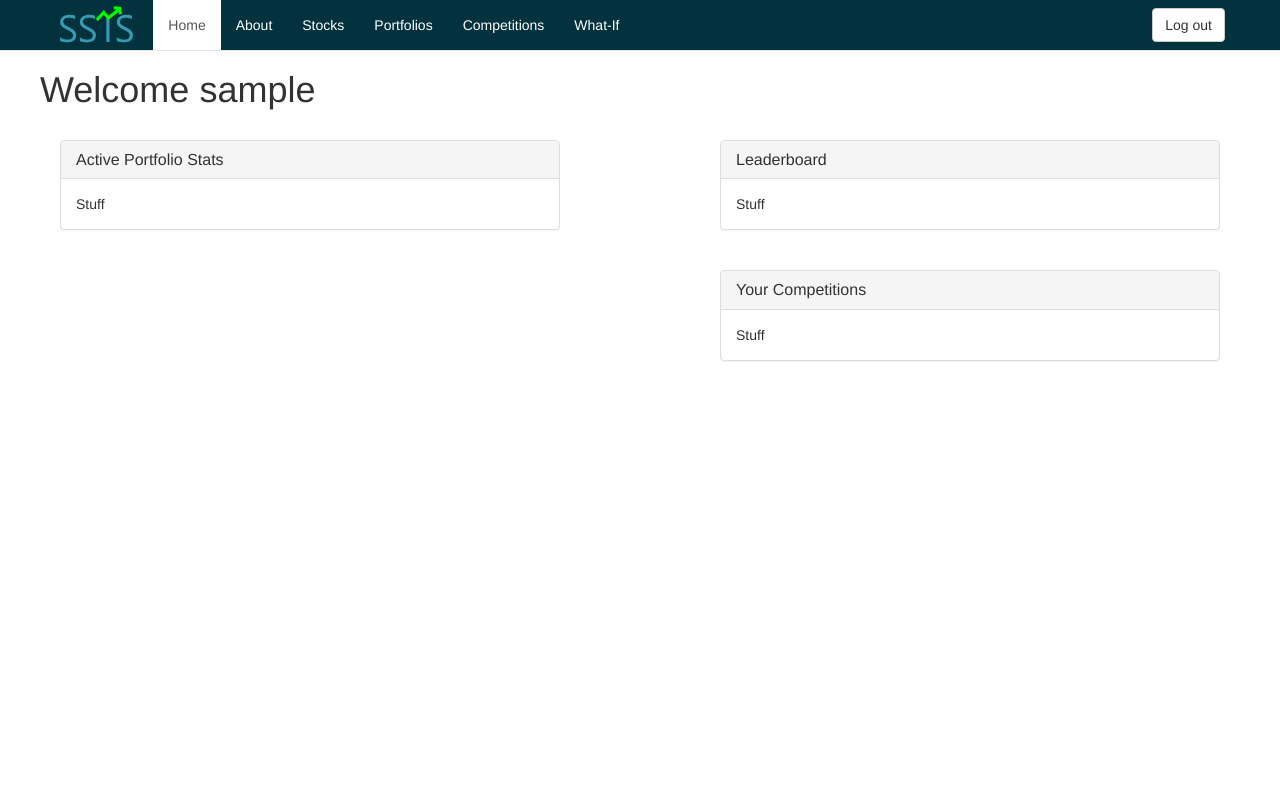
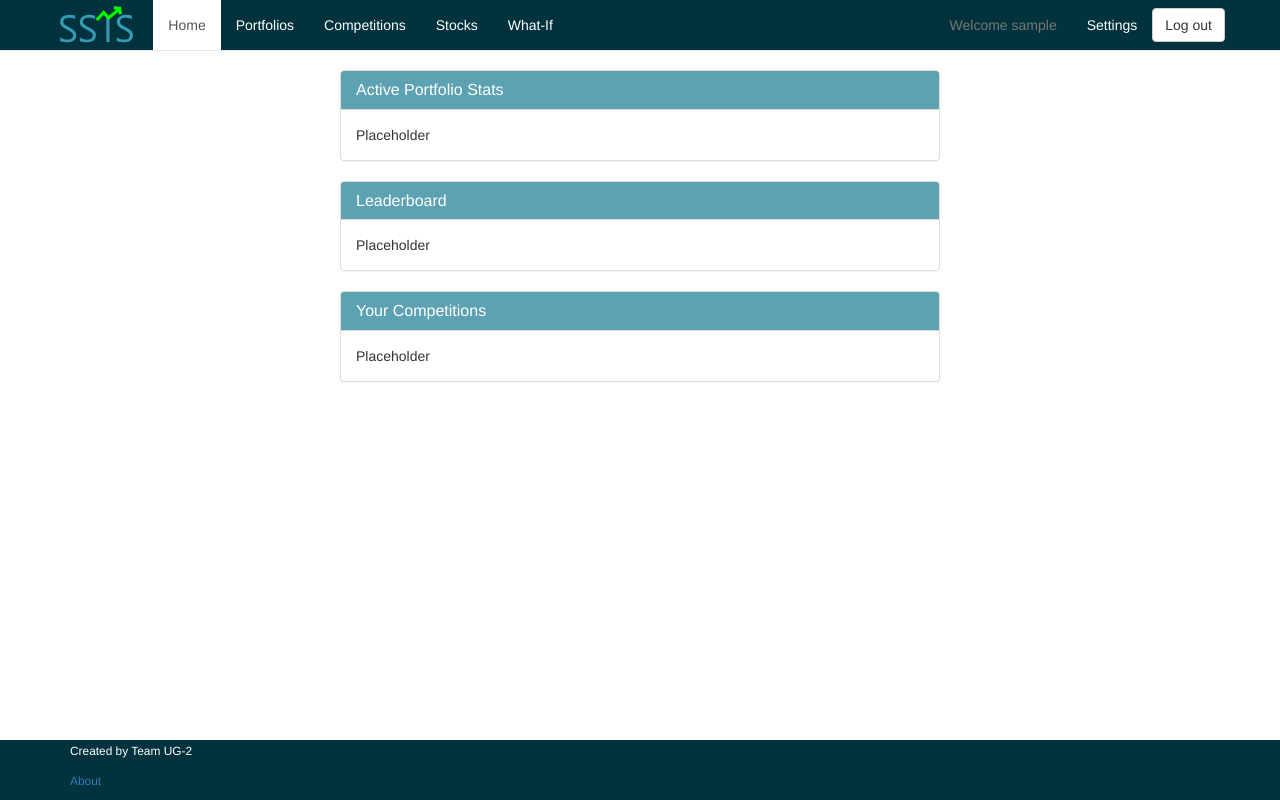
Before and after one commit to ArunawayNERD/SimulatedStockTradingSystem, a PHP site: page /auth/index.php in a window 1280 px wide. Run offline with PHP 8.4, Linux system fonts and the light colour scheme; the visitor is signed in with stand-in values (Sample User, id 1); some libraries are stand-ins or nearby versions.

Commit message:
Added footer and fixed the navbar buttons.

```diff
--- a/public_html/auth/index.php
+++ b/public_html/auth/index.php
@@ -24,13 +24,14 @@
        <div id="navbar" class="navbar-collapse collapse">
           <ul class="nav navbar-nav">
              <li class="active"><a href="index.php">Home</a></li>
-             <li><a href="">About</a></li>
-             <li><a href="stocks.php">Stocks</a></li>
              <li><a href="">Portfolios</a></li>
              <li><a href="">Competitions</a></li>
+			 <li><a href="stocks.php">Stocks</a></li>
              <li><a href="">What-If</a></li>
          </ul>
 	 <ul class="nav navbar-nav navbar-right">
+	    <li class="navbar-text"><?php echo 'Welcome ' . $_SESSION['username'];?></li>
+		<li><a href="">Settings</a></li>
 	    <li><form method="post" action="logout.php">
 	       <button type="submit" value="Log out" class="btn btn-default navbar-btn">Log out</button>
 	       </form></li>
@@ -40,18 +41,13 @@
 </nav>
 
 <div class="wrapper">
-<h1>
-<?php
-  echo 'Welcome ' . $_SESSION['username'];
-?>
-</h1>
 
 <div class="panel panel-default" id="home-activestats">
   <div class="panel-heading">
      <h3 class="panel-title">Active Portfolio Stats</h3>
   </div>
   <div class="panel-body">
-     Stuff
+    Placeholder
   </div>
 </div>
 
@@ -60,7 +56,7 @@
       <h3 class="panel-title">Leaderboard</h3>
    </div>
    <div class="panel-body">
-      Stuff
+      Placeholder
    </div>
 </div>
 
@@ -69,11 +65,18 @@
       <h3 class="panel-title">Your Competitions</h3>
    </div>
    <div class="panel-body">
-      Stuff
+      Placeholder
    </div>
 </div>
 
 </div>
+
+<footer class="footer">
+   <div class="container">
+      <p class="text-muted"><small>Created by Team UG-2</small></p>
+	  <p class="text-muted"><small><a href="">About</a></small></p>
+   </div>
+</footer>
 
 </div>
 
@@ -81,6 +84,5 @@
     <!-- Placed at the end of the document so the pages load faster -->
     <script src="https://ajax.googleapis.com/ajax/libs/jquery/1.11.1/jquery.min.js"></script>
     <script src="../dist/js/bootstrap.min.js"></script>
-
 </body>
 </html>
--- a/public_html/auth/navbar-fixed-top.css
+++ b/public_html/auth/navbar-fixed-top.css
@@ -3,7 +3,9 @@ body {
 }
 
 .wrapper {
+   position: relative;
    padding: 0px 40px;
+   padding-bottom: 60px;
 }
 
 .navbar-default {
@@ -32,15 +34,30 @@ body {
 }
 
 #home-activestats {
-   width: 500px;
+   width: 600px;
    float: left;
    margin: 20px;
 }
 
 #home-leaderboard, #home-compbox {
-   width: 500px;
+   width: 600px;
    float: right;
    margin: 20px;
+}
+
+@media (max-width: 1365px) and (min-width: 680px) {
+   #home-activestats, #home-leaderboard, #home-compbox {
+      float: none;
+      margin: 20px auto;
+   }
+}
+
+@media (max-width: 680px) {
+   #home-activestats, #home-leaderboard, #home-compbox {
+      float: none;
+      margin: 20px auto;
+      width: 100%;
+   }
 }
 
 #stocks-wrapper {
@@ -77,6 +94,23 @@ body {
    width: 550px;
 }
 
-.panel-default > .panel-title {
+.panel-default > .panel-heading {
    background-color: #5DA2B2;
+   color: #fff;
 }
+
+.footer {
+   text-align: left;
+   position: absolute;
+   clear: both;
+   bottom: 0;
+   left: 0;
+   width: 100%;
+   /* Set the fixed height of the footer here */
+   height: 60px;
+   background-color: #01323D;
+}
+
+.footer .container .text-muted {
+   color: white;
+}
```
Also changed, not shown: public_html/auth/stocks.php (+11 -2 lines).
